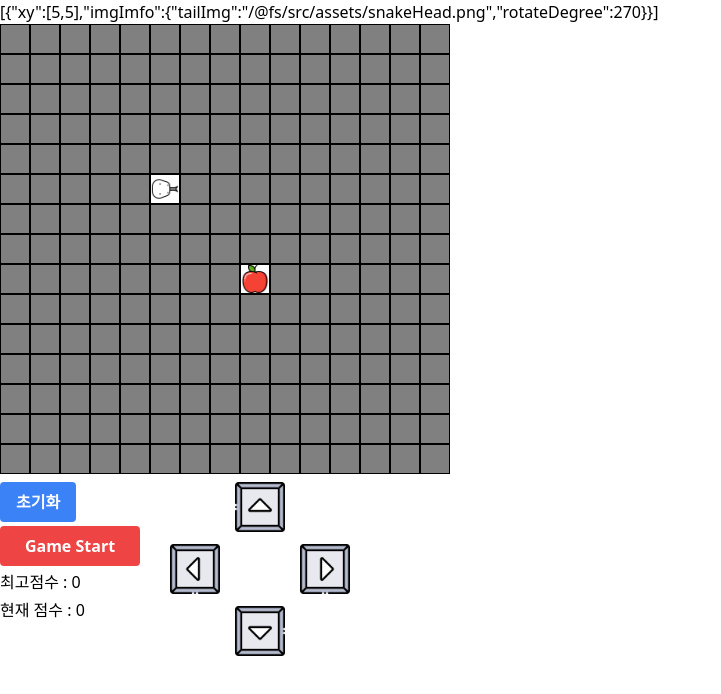
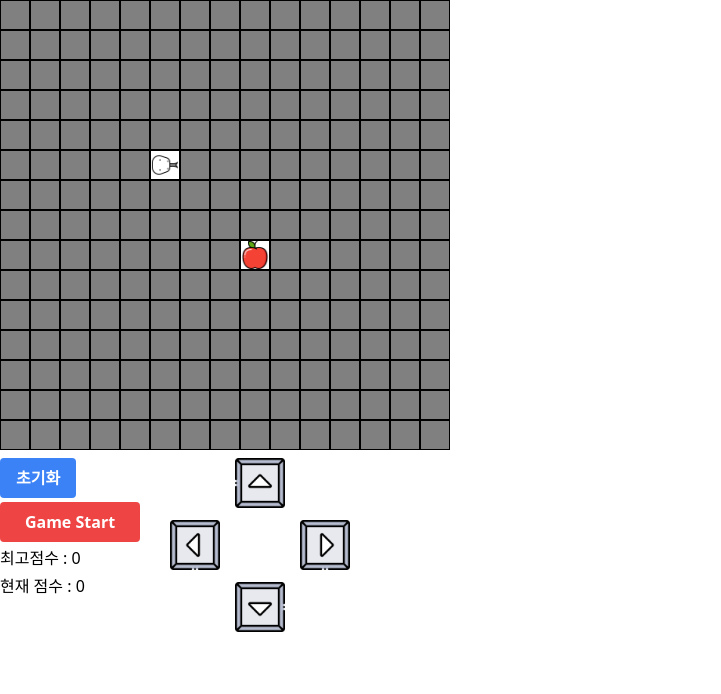
Before and after one commit to tkillman/earthworm, a React (Vite) app: page / in a window 1280 px wide. Shown: the top 694 px of the page, without its empty margins (0-721 px from the left). Built offline with nearby package versions, Linux system fonts and the light colour scheme.

Commit message:
console 제거

```diff
--- a/src/views/GamePannelView.tsx
+++ b/src/views/GamePannelView.tsx
@@ -508,7 +508,6 @@ const GamePannelView: React.ForwardRefRenderFunction<
 
   return (
     <div className="flex flex-col">
-      {JSON.stringify(currentShape)}
       {Array(totalPannel[1])
         .fill(null)
         .map((_, indexY) => {
```
